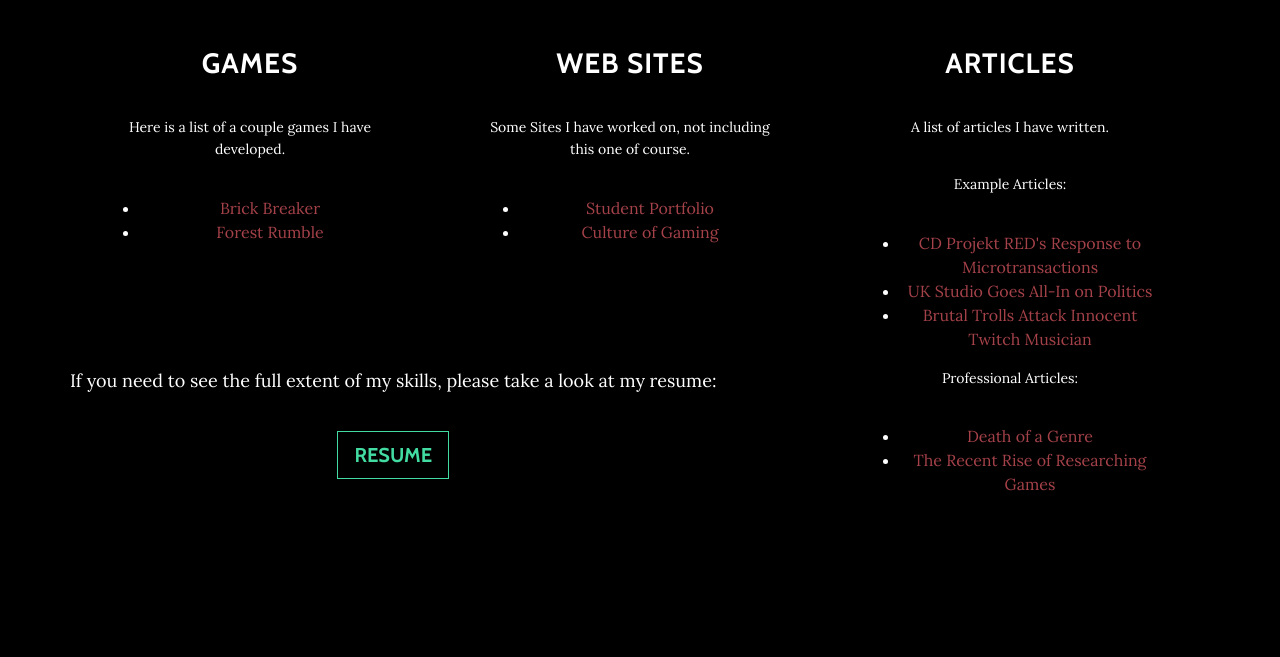
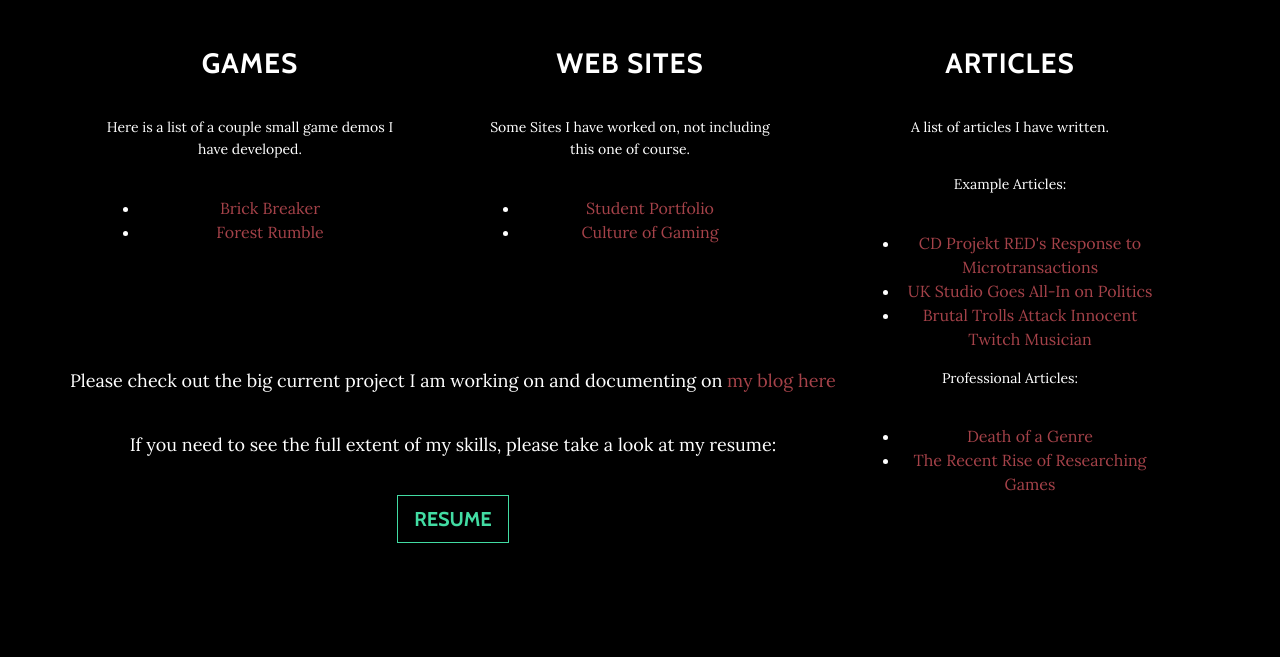
Before and after one commit to HaseebAbid5/PortfolioSite, a website: page index.html in a window 1280 px wide. Shown: the part 1076-1733 px from the top of the page. Drawn offline with nearby package versions, Linux system fonts and the light colour scheme; some packages are replaced by stand-ins of ours.

Commit message:
Update index.html

```diff
--- a/index.html
+++ b/index.html
@@ -77,7 +77,7 @@
        	<div class = "row">
        		        <div class="pSections">
             	<h3>Games</h3>
-            	<p>Here is a list of a couple games I have developed.</p>
+            	<p>Here is a list of a couple small game demos I have developed.</p>
             	<ul>
             		<li><a href="./BrickBreaker/index.html" target="_blank">Brick Breaker</a></li>
             		<li><a href="./ForestRumble/index.html" target="_blank">Forest Rumble</a></li>
@@ -107,6 +107,7 @@
 		    </ul>
             </div>
             <div class="resume">
+		    <p>Please check out the big current project I am working on and documenting on <a href="haseebabid5.github.io" target="_blank">my blog here</a></p>
             	<p>If you need to see the full extent of my skills, please take a look at my resume:</p>
             	<a class="btn btn-default btn-lg" href="./resume.html" target="_blank"><span class="network-name">Resume</span></a>
             </div>
```
